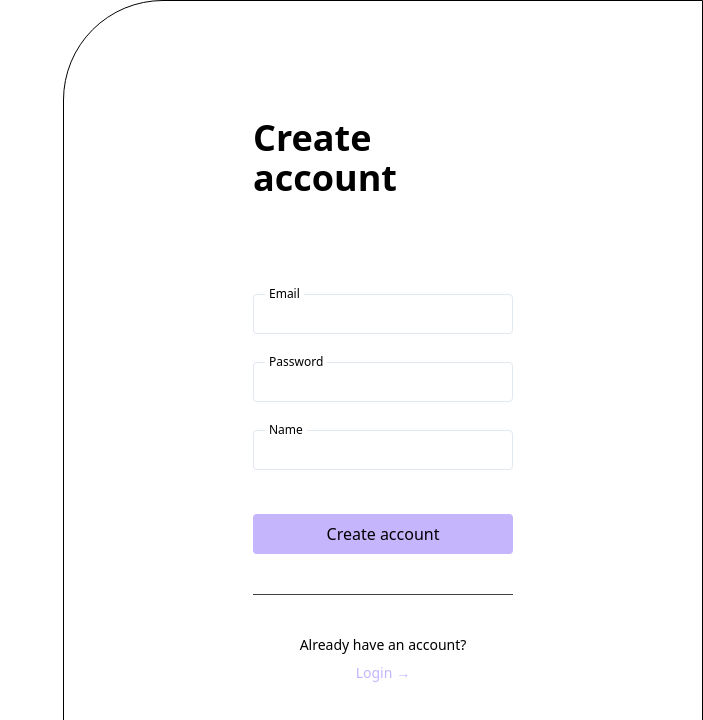
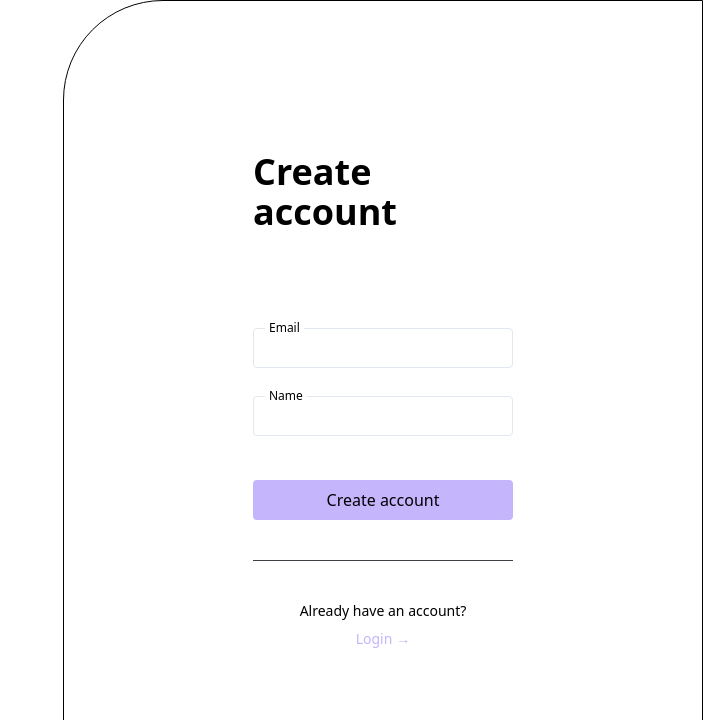
Before and after one commit to hyesuhong/next_sns, a Next.js app: page /create-account in a window 1280 px wide. Shown: the top 720 px of the page, without its empty margins (577-1280 px from the left). Built offline with nearby package versions, Linux system fonts and the light colour scheme.

Commit message:
feat: add prisma client to join api

```diff
--- /dev/null
+++ b/src/libs/server/client.ts
@@ -0,0 +1,3 @@
+import { PrismaClient } from '@prisma/client';
+
+export default new PrismaClient();
--- a/src/pages/api/auth/join.ts
+++ b/src/pages/api/auth/join.ts
@@ -1,10 +1,17 @@
+import client from '@/libs/server/client';
 import withHandler from '@/libs/server/withHandler';
 import { NextApiRequest, NextApiResponse } from 'next';
 
-function handler(req: NextApiRequest, res: NextApiResponse) {
+async function handler(req: NextApiRequest, res: NextApiResponse) {
 	const { name, email } = req.body;
-	console.log(name, email);
-	return res.status(200).json({ name, email });
+
+	const user = await client.user.create({
+		data: {
+			name,
+			email,
+		},
+	});
+	return res.status(201).json({ name, email });
 }
 
 export default withHandler({ method: 'POST', handler });
--- a/src/pages/create-account.tsx
+++ b/src/pages/create-account.tsx
@@ -1,11 +1,14 @@
 import { Button, CustomLink, Divider, InputField } from '@/components';
+import useFetch from '@/libs/client/useFetch';
+import { useEffect } from 'react';
 import { SubmitHandler, useForm } from 'react-hook-form';
 
 type JoinInputs = {
 	email: string;
-	password: string;
 	name: string;
 };
+
+const URL = '/api/auth/join';
 
 export default function Page() {
 	const {
@@ -13,10 +16,21 @@ export default function Page() {
 		formState: { errors },
 		handleSubmit,
 	} = useForm<JoinInputs>();
+	const { fetchState, post } = useFetch<unknown>(URL, {
+		headers: {
+			'Content-Type': 'application/json',
+		},
+	});
 
 	const onSubmit: SubmitHandler<JoinInputs> = (data) => {
 		console.log(data);
+
+		post(JSON.stringify(data));
 	};
+
+	useEffect(() => {
+		console.log(fetchState);
+	}, [fetchState]);
 
 	return (
 		<main className='flex h-screen justify-end '>
@@ -35,14 +49,6 @@ export default function Page() {
 							errorMessege={errors.email?.message}
 						/>
 						<InputField
-							label='Password'
-							name='password'
-							type='password'
-							required
-							register={register}
-							errorMessege={errors.password?.message}
-						/>
-						<InputField
 							label='Name'
 							name='name'
 							required
```
Also changed, not shown: 2 other files (tests, documents, lock files or other folders).
